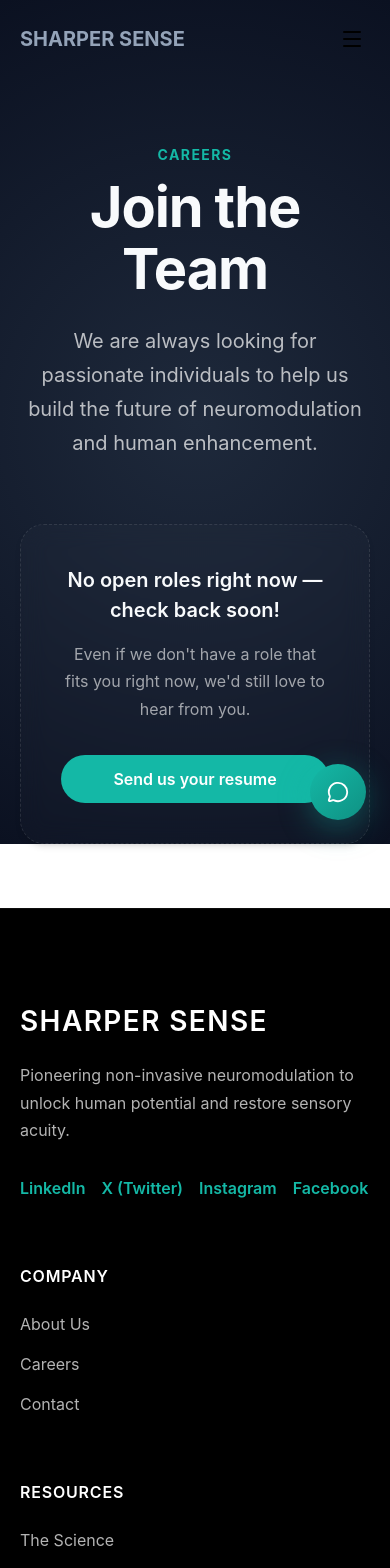
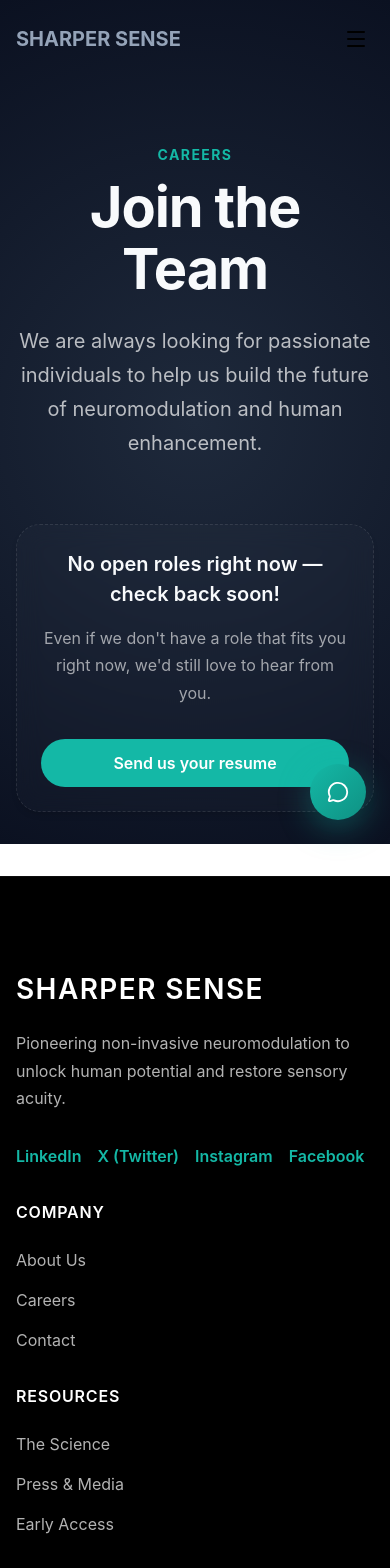
Before and after one commit to adishshah29-eng/Neuron, a React (Vite) app: page /careers in a window 390 px wide. Shown: the top 1568 px of the page. Built offline with nearby package versions, Linux system fonts and the light colour scheme.

Commit message:
Final changes

```diff
--- a/src/components/Footer.jsx
+++ b/src/components/Footer.jsx
@@ -18,8 +18,8 @@ const Footer = () => {
       <div className="container">
         <div style={{
           display: 'grid',
-          gridTemplateColumns: 'repeat(auto-fit, minmax(250px, 1fr))',
-          gap: '4rem',
+          gridTemplateColumns: 'repeat(auto-fit, minmax(min(200px, 100%), 1fr))',
+          gap: 'clamp(2rem, 4vw, 4rem)',
           marginBottom: '4rem'
         }}>
           {/* Brand Column */}
--- a/src/components/chat/ChatMessages.jsx
+++ b/src/components/chat/ChatMessages.jsx
@@ -147,6 +147,7 @@ const ChatMessages = ({ messages, isTyping }) => {
 
   return (
     <div
+      data-lenis-prevent="true"
       style={{
         flex: 1,
         overflowY: 'auto',
--- a/src/components/chat/ChatWidget.jsx
+++ b/src/components/chat/ChatWidget.jsx
@@ -40,8 +40,28 @@ const ChatWidget = () => {
     sendMessage(prompt);
   };
 
-  // Responsive: detect mobile
-  const isMobile = typeof window !== 'undefined' && window.innerWidth < 768;
+  // Responsive: track viewport width reactively
+  const [isMobile, setIsMobile] = React.useState(
+    typeof window !== 'undefined' && window.innerWidth < 768
+  );
+
+  React.useEffect(() => {
+    const handleResize = () => setIsMobile(window.innerWidth < 768);
+    window.addEventListener('resize', handleResize);
+    return () => window.removeEventListener('resize', handleResize);
+  }, []);
+
+  // Prevent background scrolling when chat is open
+  React.useEffect(() => {
+    if (isOpen) {
+      document.body.style.overflow = 'hidden';
+    } else {
+      document.body.style.overflow = '';
+    }
+    return () => {
+      document.body.style.overflow = '';
+    };
+  }, [isOpen]);
 
   return (
     <>
@@ -146,14 +166,15 @@ const ChatWidget = () => {
                     bottom: 0,
                     left: 0,
                     right: 0,
-                    height: '70vh',
+                    height: '85svh',
+                    maxHeight: '600px',
                     borderRadius: '24px 24px 0 0',
                   }
                 : {
                     bottom: '5rem',
                     right: '1.5rem',
-                    width: '380px',
-                    height: '520px',
+                    width: 'min(380px, calc(100vw - 3rem))',
+                    height: 'min(520px, calc(100svh - 8rem))',
                     borderRadius: '20px',
                   }),
             }}
--- a/src/index.css
+++ b/src/index.css
@@ -90,7 +90,7 @@ body {
 }
 
 .container {
-  max-width: 1200px;
+  max-width: 1280px;
   margin: 0 auto;
   padding: 0 2rem;
   width: 100%;
@@ -251,10 +251,6 @@ code {
     grid-template-columns: 1fr;
   }
 
-  .container {
-    padding: 0 1.25rem;
-  }
-
   h1 {
     font-size: 2.5rem;
   }
--- a/src/pages/Careers.jsx
+++ b/src/pages/Careers.jsx
@@ -11,8 +11,7 @@ const Careers = () => {
         </p>
 
         <div className="bento-card" style={{
-          maxWidth: '800px',
-          margin: '0 auto',
+          width: '100%',
           border: '1px dashed rgba(255,255,255,0.1)'
         }}>
           <h3 style={{ fontSize: '1.25rem', marginBottom: '1rem', color: 'var(--color-text)' }}>
--- a/src/pages/Home.jsx
+++ b/src/pages/Home.jsx
@@ -39,18 +39,15 @@ const Home = () => {
         display: 'flex',
         alignItems: 'center',
         justifyContent: 'center',
-        padding: 'clamp(1rem, 4vw, 2rem)'
       }}>
         <NeuralNetwork />
 
         <div
-          className="responsive-grid-2"
+          className="container responsive-grid-2"
           style={{
             position: 'relative',
             zIndex: 1,
             pointerEvents: 'none',
-            maxWidth: '1200px',
-            width: '100%',
           }}>
           <motion.div {...fadeLeft}>
             <h1 style={{
@@ -279,7 +276,7 @@ const Home = () => {
             <span className="text-overline">Leadership</span>
             <h2 style={{ color: 'var(--text-h)' }}>Meet the Team</h2>
           </div>
-          <motion.div style={{ display: 'grid', gridTemplateColumns: 'repeat(auto-fill, minmax(260px, 1fr))', gap: '2rem' }} variants={staggerContainer} initial="hidden" whileInView="visible" viewport={{ once: true, margin: "-50px" }}>
+          <motion.div style={{ display: 'grid', gridTemplateColumns: 'repeat(auto-fill, minmax(min(260px, 100%), 1fr))', gap: '2rem' }} variants={staggerContainer} initial="hidden" whileInView="visible" viewport={{ once: true, margin: "-50px" }}>
             {teamData.map(member => (
               <motion.div key={member.id} variants={staggerItem} style={{
                 display: 'flex',
@@ -415,9 +412,7 @@ const Home = () => {
             padding: '2rem',
             border: '1px solid rgba(255, 255, 255, 0.08)',
             borderTop: '1px solid rgba(255, 255, 255, 0.15)',
-            boxShadow: '0 4px 6px -1px rgba(0, 0, 0, 0.1), 0 24px 38px -10px rgba(0, 0, 0, 0.5), inset 0 1px 0 rgba(255, 255, 255, 0.1)',
-            maxWidth: '1000px',
-            marginInline: 'auto'
+            boxShadow: '0 4px 6px -1px rgba(0, 0, 0, 0.1), 0 24px 38px -10px rgba(0, 0, 0, 0.5), inset 0 1px 0 rgba(255, 255, 255, 0.1)'
           }} {...fadeUp}>
             <div>
               <span className="text-overline" style={{ color: 'var(--color-cta)' }}>Beta Program</span>
@@ -561,7 +556,7 @@ const Home = () => {
 
         /* Pro UI Animations */
         .advisor-card {
-          width: 250px;
+          width: 220px;
           padding: 1.5rem;
           display: flex;
           flex-direction: column;
@@ -613,6 +608,23 @@ const Home = () => {
         .testimonial-card:hover::before {
           opacity: 1;
         }
+
+        /* Mobile responsive fixes */
+        @media (max-width: 600px) {
+          .testimonial-card {
+            padding: 1.5rem;
+          }
+          .advisor-card {
+            width: 180px;
+            padding: 1rem;
+          }
+        }
+
+        /* Prevent marquee overflow from breaking layout */
+        .marquee-container {
+          max-width: 100vw;
+          overflow: hidden;
+        }
       `}</style>
     </div>
   );
--- a/src/pages/Science.jsx
+++ b/src/pages/Science.jsx
@@ -13,7 +13,7 @@ const Science = () => {
           </p>
         </div>
 
-        <div style={{ display: 'flex', flexDirection: 'column', gap: '2.5rem', maxWidth: '800px', margin: '0 auto' }}>
+        <div style={{ display: 'flex', flexDirection: 'column', gap: '2.5rem', width: '100%' }}>
           {publicationsData.map(pub => (
             <div key={pub.id} className="bento-card">
               <div style={{ display: 'flex', justifyContent: 'space-between', alignItems: 'flex-start', marginBottom: '0.5rem' }}>
--- a/src/styles/base.css
+++ b/src/styles/base.css
@@ -89,7 +89,6 @@ section {
 /* Typography */
 p {
   line-height: 1.7;
-  max-width: 65ch; /* Optimal reading length */
   color: rgba(255, 255, 255, 0.7); /* Softer contrast for long text */
 }
 
@@ -162,7 +161,7 @@ p {
 .responsive-grid-2 {
   display: grid;
   grid-template-columns: 1fr 1fr;
-  gap: 4rem;
+  gap: clamp(2rem, 4vw, 4rem);
   align-items: center;
 }
 
@@ -177,13 +176,21 @@ p {
    ============================================ */
 .hero-section {
   min-height: 100svh;
+  padding-top: 80px; /* Always clear fixed nav */
 }
 
 /* ============================================
    Breakpoints
    ============================================ */
 
-/* 960px: tablet + large-phone landscape — collapse grids */
+/* 1024px: tablet landscape — tighten spacing */
+@media (max-width: 1024px) {
+  .container {
+    padding-inline: 2rem;
+  }
+}
+
+/* 960px: tablet portrait + large-phone landscape — collapse grids */
 @media (max-width: 960px) {
   .responsive-grid-2 {
     grid-template-columns: 1fr;
@@ -195,18 +202,30 @@ p {
   }
 
   .container {
-    padding-inline: 1.25rem;
+    padding-inline: 1.5rem;
   }
 }
 
-/* 600px: portrait mobile — tighten type scale */
+/* 600px: portrait mobile — tighten type scale + spacing */
 @media (max-width: 600px) {
   h1 {
-    font-size: clamp(1.875rem, 8vw, 2.5rem);
+    font-size: clamp(1.75rem, 8vw, 2.5rem);
   }
 
   h2 {
-    font-size: clamp(1.375rem, 5vw, 1.75rem);
+    font-size: clamp(1.25rem, 5vw, 1.75rem);
+  }
+
+  .container {
+    padding-inline: 1rem;
+  }
+
+  .bento-card {
+    padding: 1.5rem;
+  }
+
+  section {
+    padding-block: clamp(2.5rem, 6vw, 4rem);
   }
 }
 
```
